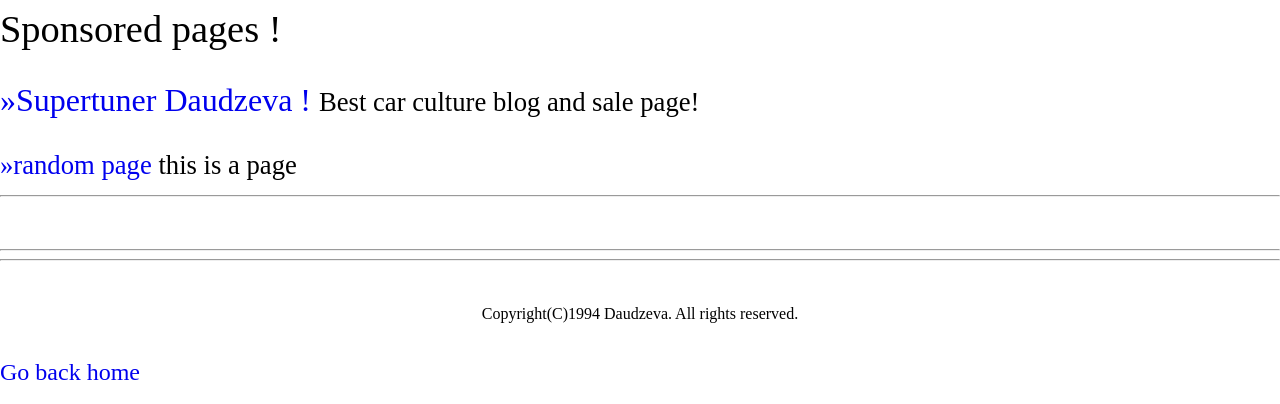
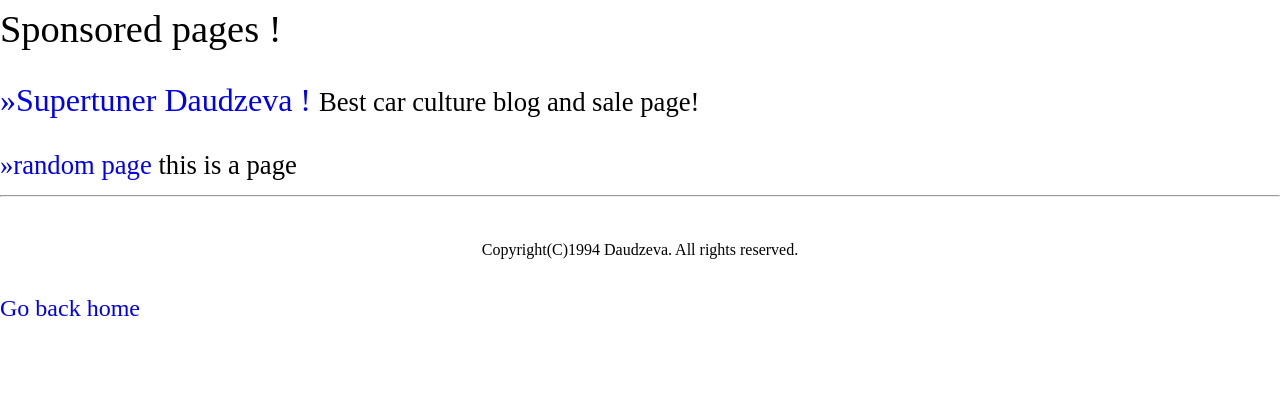
Before and after one commit to FinnyFinn777/finnyfinn777.github.io, a plain HTML site: page index.html in a window 1280 px wide. Shown: the part 630-1034 px from the top of the page. After the commit the page ends 970 px from the top, so only its background shows below. Drawn offline with Linux system fonts and the light colour scheme.

Commit message:
Update index.html

```diff
--- a/index.html
+++ b/index.html
@@ -46,10 +46,7 @@ Brief description of the most notable news article.<br/>
 </hypers>
 
 
-<hr>
-<hr>
-<br/>
-<br/>
+
 <center> Copyright(C)1994 Daudzeva. All rights reserved.</center>
 <br/><br/>
 <hypers2>
```
